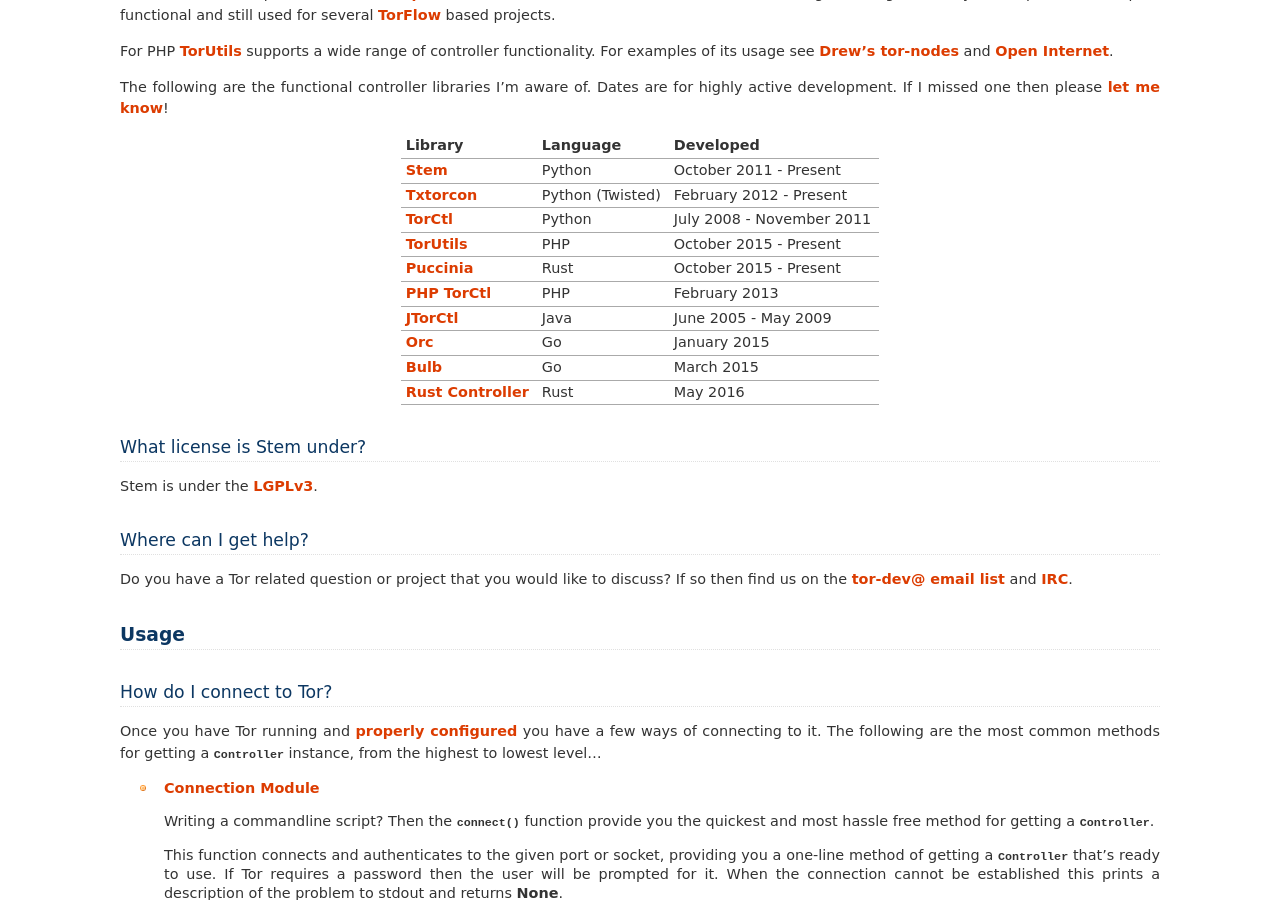
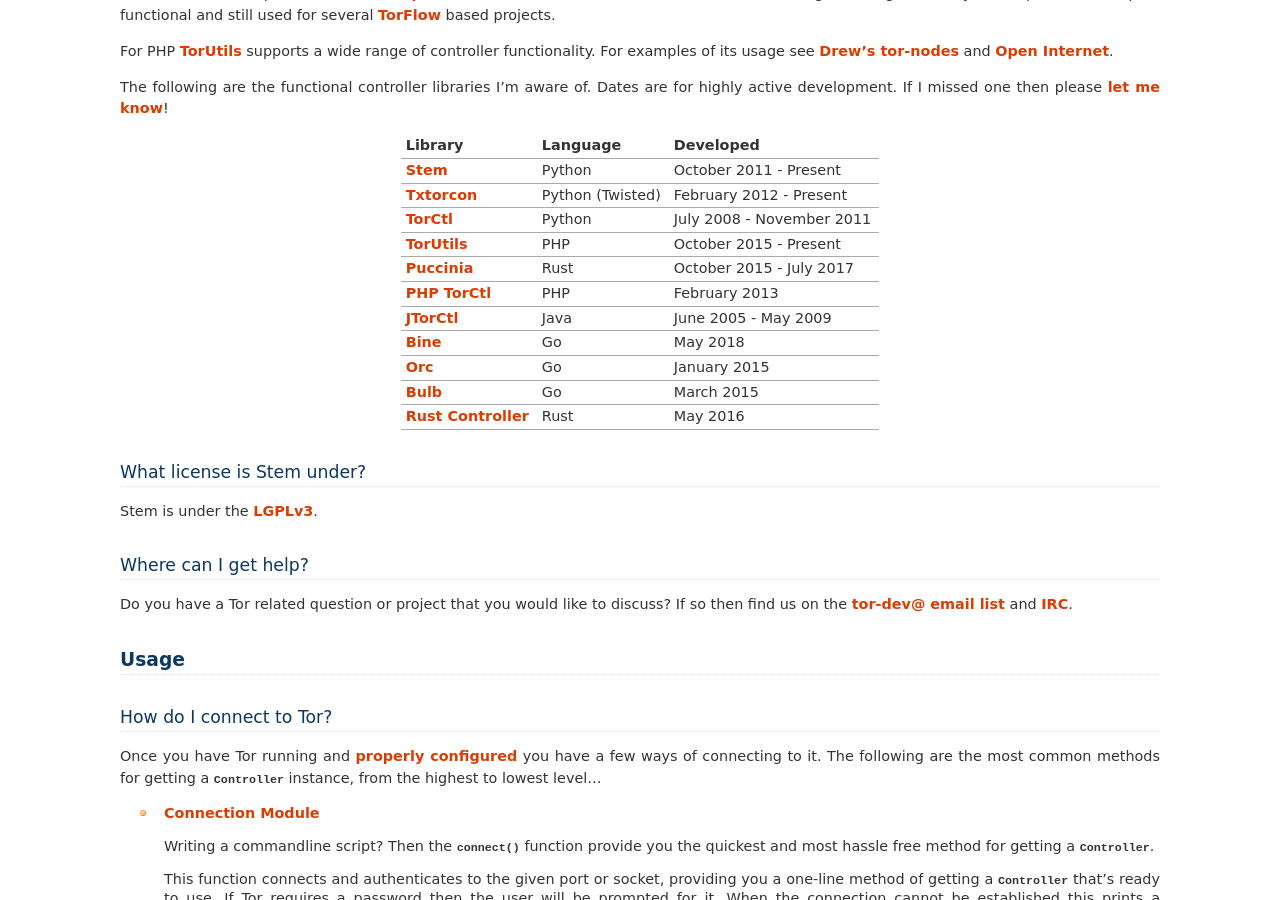
Before and after one commit to torproject/stem, a Sphinx documentation site: the page built from docs/faq.rst, in a window 1280 px wide and 900 px high, scrolled down 3715 px. Built offline with Sphinx 7.4.7, drawn with Linux system fonts in a browser that asks for light colours.

Commit message:
Add Bine to list of alternate controller libraries
Go controller library from Chad Retz...

  https://lists.torproject.org/pipermail/tor-dev/2018-May/013183.html

```diff
--- a/docs/faq.rst
+++ b/docs/faq.rst
@@ -275,9 +275,10 @@
 `Txtorcon <https://txtorcon.readthedocs.org/>`_                     Python (Twisted)    February 2012 - Present
 `TorCtl <https://gitweb.torproject.org/pytorctl.git>`_              Python              July 2008 - November 2011
 `TorUtils <https://github.com/dapphp/TorUtils>`_                    PHP                 October 2015 - Present
-`Puccinia <https://gitlab.com/amphetamine/puccinia/>`_              Rust                October 2015 - Present
+`Puccinia <https://gitlab.com/amphetamine/puccinia/>`_              Rust                October 2015 - July 2017
 `PHP TorCtl <https://github.com/dunglas/php-torcontrol/>`_          PHP                 February 2013
 `JTorCtl <https://gitweb.torproject.org/jtorctl.git>`_              Java                June 2005 - May 2009
+`Bine <https://github.com/cretz/bine>`_                             Go                  May 2018
 `Orc <https://github.com/sycamoreone/orc>`_                         Go                  January 2015
 `Bulb <https://github.com/Yawning/bulb>`_                           Go                  March 2015
 `Rust Controller <https://github.com/Dhole/rust-tor-controller>`_   Rust                May 2016
```
